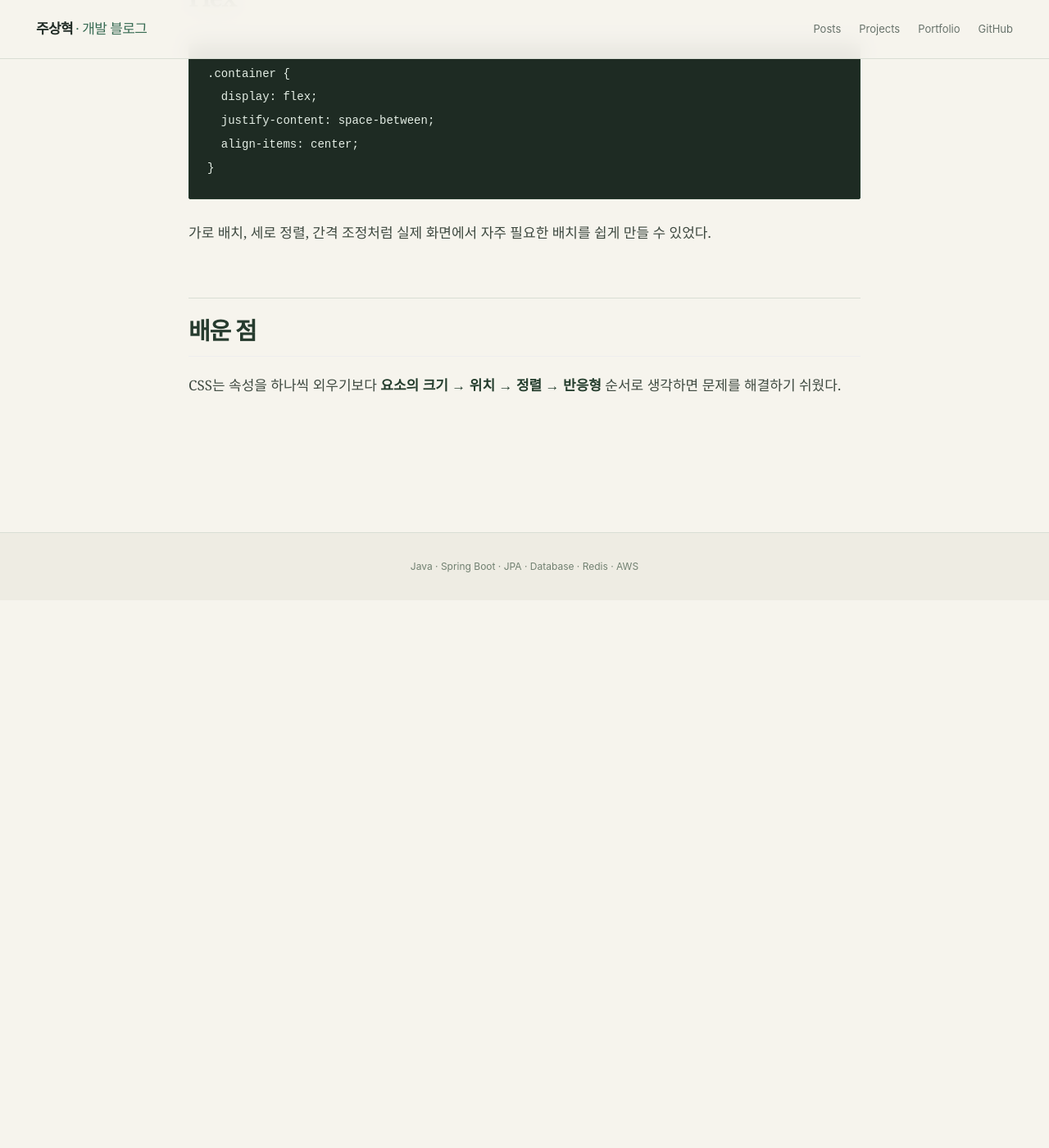
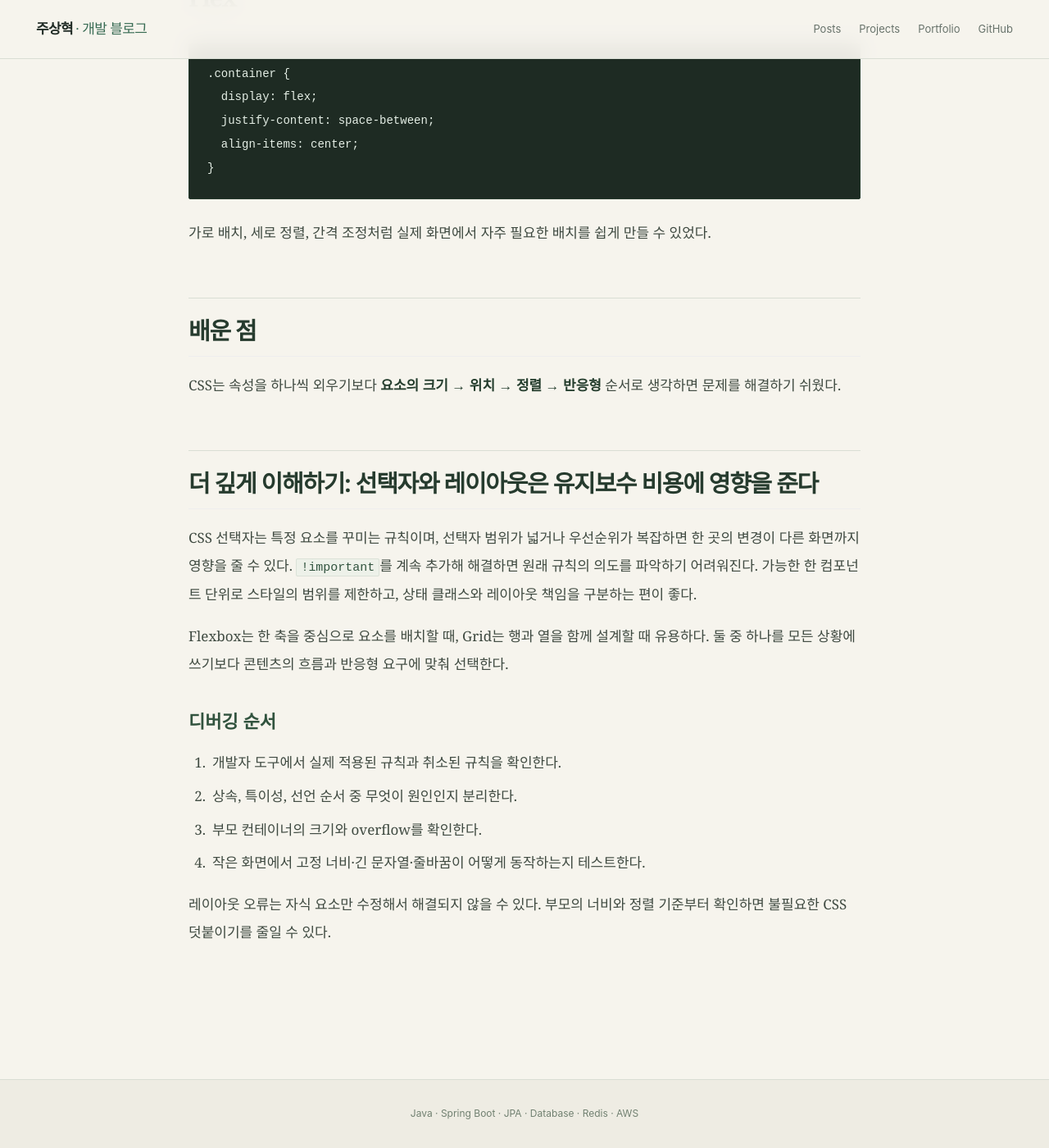
Before and after one commit to zuzusnasna/zuzusnasna.github.io, a Jekyll site: the page built from _posts/2026-10-02-css-selector-layout.md, in a window 1280 px wide and 1400 px high, scrolled down 1342 px. Shown: the whole window at 82% size. Built offline with Jekyll 4.4.1, drawn with Linux system fonts in a browser that asks for light colours; before the commit the page ends 2074 px from its top, so only the background shows below that.

Commit message:
docs: expand learning notes with practical reasoning

```diff
--- a/_posts/2026-10-02-css-selector-layout.md
+++ b/_posts/2026-10-02-css-selector-layout.md
@@ -46,3 +46,17 @@ margin
 ## 배운 점
 
 CSS는 속성을 하나씩 외우기보다 **요소의 크기 → 위치 → 정렬 → 반응형** 순서로 생각하면 문제를 해결하기 쉬웠다.
+
+## 더 깊게 이해하기: 선택자와 레이아웃은 유지보수 비용에 영향을 준다
+
+CSS 선택자는 특정 요소를 꾸미는 규칙이며, 선택자 범위가 넓거나 우선순위가 복잡하면 한 곳의 변경이 다른 화면까지 영향을 줄 수 있다. `!important`를 계속 추가해 해결하면 원래 규칙의 의도를 파악하기 어려워진다. 가능한 한 컴포넌트 단위로 스타일의 범위를 제한하고, 상태 클래스와 레이아웃 책임을 구분하는 편이 좋다.
+
+Flexbox는 한 축을 중심으로 요소를 배치할 때, Grid는 행과 열을 함께 설계할 때 유용하다. 둘 중 하나를 모든 상황에 쓰기보다 콘텐츠의 흐름과 반응형 요구에 맞춰 선택한다.
+
+### 디버깅 순서
+1. 개발자 도구에서 실제 적용된 규칙과 취소된 규칙을 확인한다.
+2. 상속, 특이성, 선언 순서 중 무엇이 원인인지 분리한다.
+3. 부모 컨테이너의 크기와 overflow를 확인한다.
+4. 작은 화면에서 고정 너비·긴 문자열·줄바꿈이 어떻게 동작하는지 테스트한다.
+
+레이아웃 오류는 자식 요소만 수정해서 해결되지 않을 수 있다. 부모의 너비와 정렬 기준부터 확인하면 불필요한 CSS 덧붙이기를 줄일 수 있다.
```
